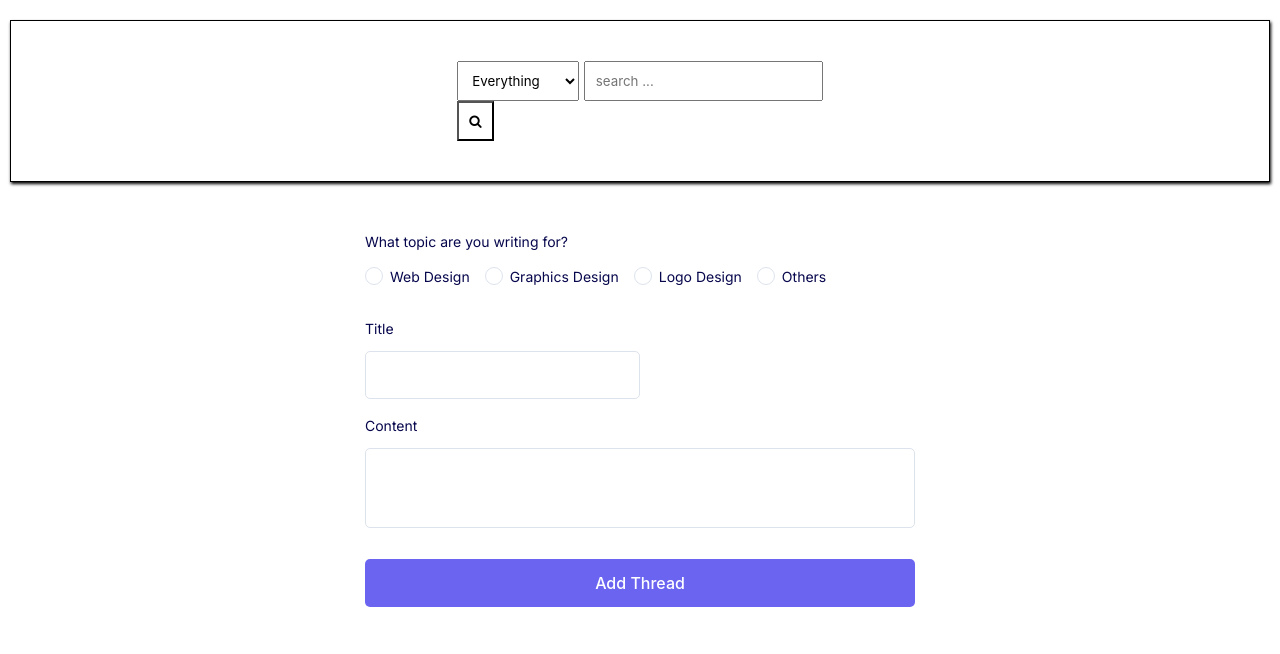
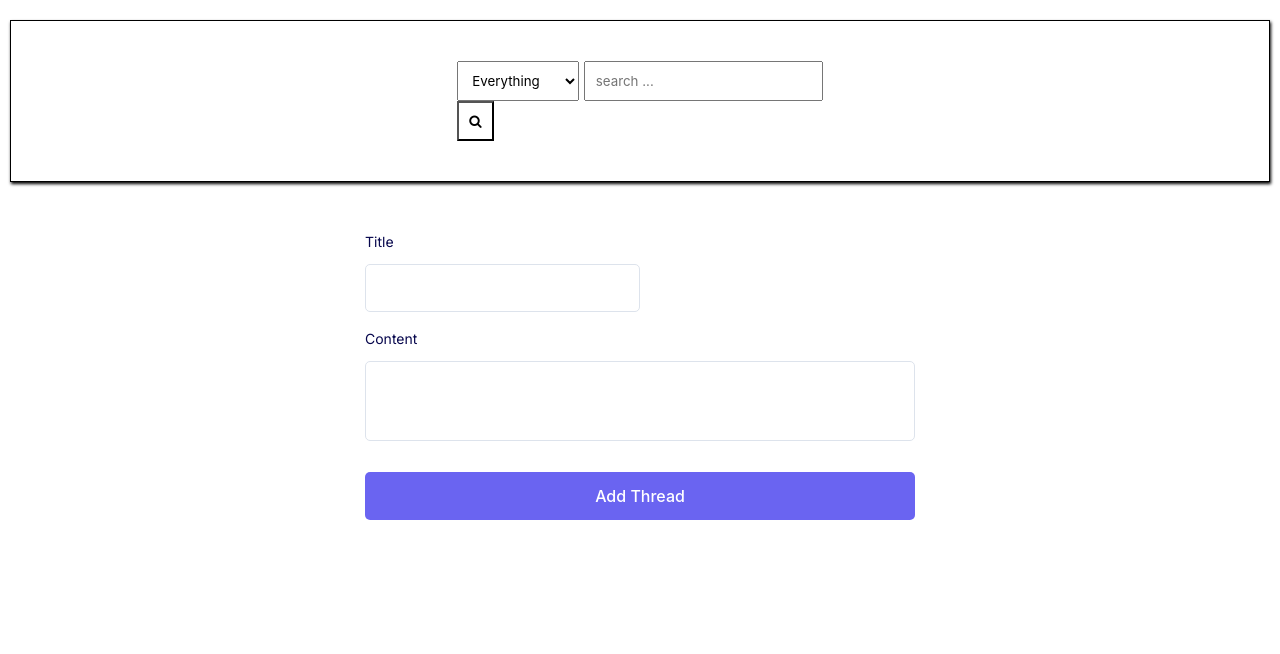
Before and after one commit to naasiz/ACIT-2911, a Flask app: page /add in a window 1280 px wide. Shown: the part 90-744 px from the top of the page. Run offline with Flask 3, Linux system fonts and the light colour scheme; parts of the project's set-up code (start-up, migrations or seed data) failed here and were passed over.

```diff
--- a/main.py
+++ b/main.py
@@ -51,7 +51,7 @@ def thread_detailed(thread_id):
 # For rending the add page
 @app.route('/add')
 def add_page():
-    return render_template("add_thread.html")
+    return render_template("add_thread.html", user=current_user)
 
 # Post Routes
 # For adding a thread
--- a/templates/add_thread.html
+++ b/templates/add_thread.html
@@ -7,66 +7,6 @@
         {% with messages = get_flashed_messages() %} {% if messages %}
         <div class="notification is-danger">{{ messages[0] }}</div>
         {% endif %} {% endwith %}
-      <div class="formbold-input-radio-wrapper">
-        <label for="jobtitle" class="formbold-form-label">
-          What topic are you writing for?
-        </label>
-
-        <div class="formbold-radio-flex">
-          <div class="formbold-radio-group">
-            <label class="formbold-radio-label">
-              <input
-                class="formbold-input-radio"
-                type="radio"
-                name="jobtitle"
-                id="jobtitle"
-              />
-              Web Design
-              <span class="formbold-radio-checkmark"></span>
-            </label>
-          </div>
-
-          <div class="formbold-radio-group">
-            <label class="formbold-radio-label">
-              <input
-                class="formbold-input-radio"
-                type="radio"
-                name="jobtitle"
-                id="jobtitle"
-              />
-              Graphics Design
-              <span class="formbold-radio-checkmark"></span>
-            </label>
-          </div>
-
-          <div class="formbold-radio-group">
-            <label class="formbold-radio-label">
-              <input
-                class="formbold-input-radio"
-                type="radio"
-                name="jobtitle"
-                id="jobtitle"
-              />
-              Logo Design
-              <span class="formbold-radio-checkmark"></span>
-            </label>
-          </div>
-
-          <div class="formbold-radio-group">
-            <label class="formbold-radio-label">
-              <input
-                class="formbold-input-radio"
-                type="radio"
-                name="jobtitle"
-                id="jobtitle"
-              />
-              Others
-              <span class="formbold-radio-checkmark"></span>
-            </label>
-          </div>
-        </div>
-      </div>
-
       <div class="formbold-input-flex">
         <div>
           <label for="title" class="formbold-form-label"> Title</label>
```
Also changed, not shown: instance/db.sqlite.
